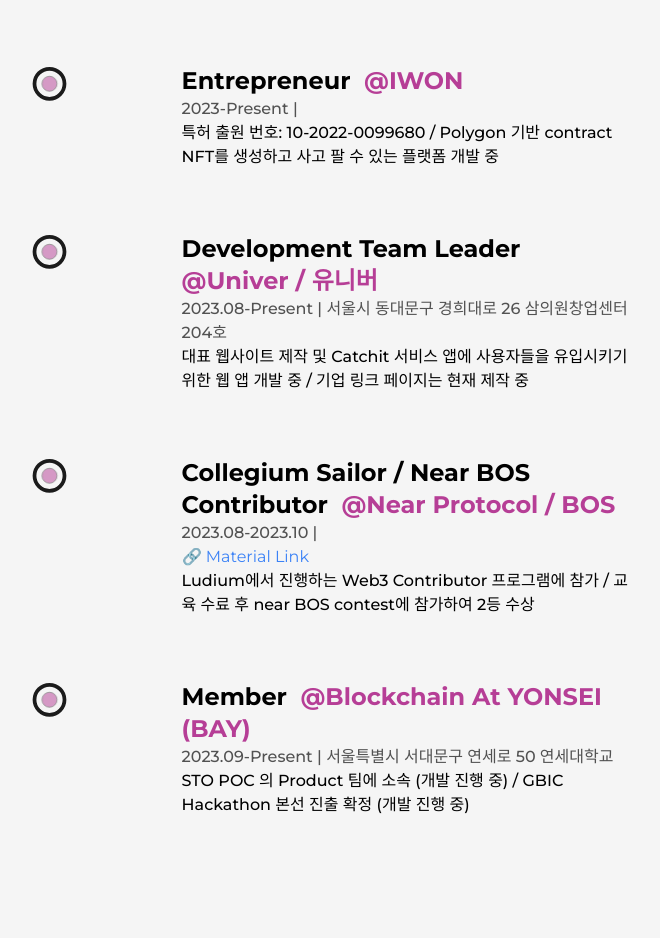
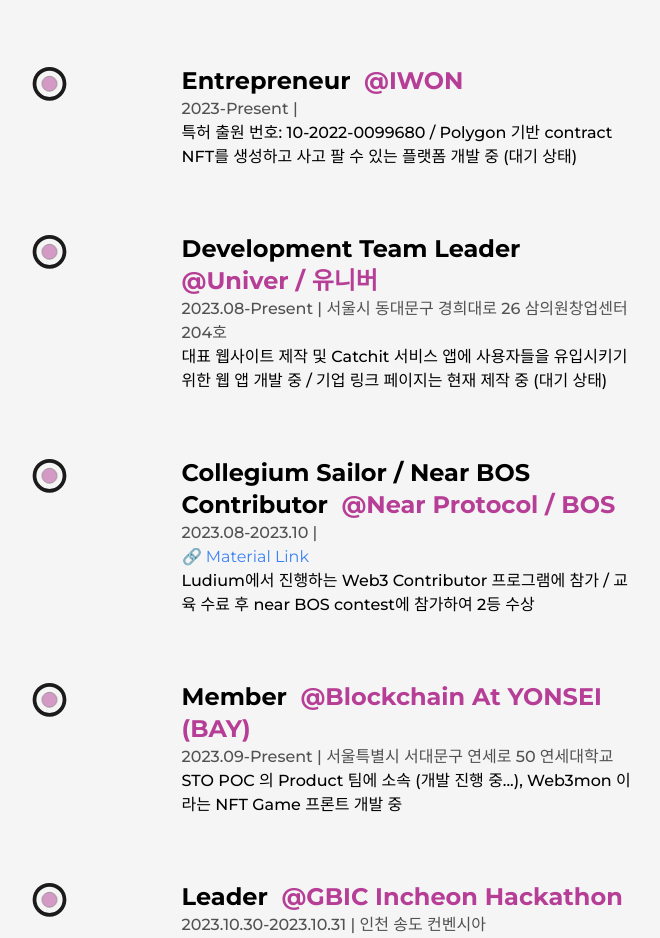
Before and after one commit to YouJun-IWON/Portfolio_site, a Next.js app in the folder my-portfolio/: page /about in a window 1280 px wide. Shown: the part 6550-7488 px from the top of the page, without its empty margins (244-904 px from the left). Built offline with nearby package versions, Linux system fonts and the light colour scheme.

Commit message:
plus GBIC

```diff
--- a/my-portfolio/src/components/Experience.tsx
+++ b/my-portfolio/src/components/Experience.tsx
@@ -125,7 +125,7 @@
             companyLink='https://brunch.co.kr/@iwonyoujun'
             time='2022-2023'
             address=''
-            work="50+편의 글 기재 / 약 4000+ 명의 독자 / 객관적인 과학적, 사회적, 인류역사적 사실을 논리적으로 전개하여 추상적이고 주관적인 존재들을 정의내리는 과정에 대한 내용/ '나의 삶을 생각하기론' 이라는 제목의 작품 출품 / 2번째 작품(가명: '내가 생각하기론') 연재중 "
+            work="50+편의 글 기재 / 약 5000+ 명의 독자 / 객관적인 과학적, 사회적, 인류역사적 사실을 논리적으로 전개하여 추상적이고 주관적인 존재들을 정의내리는 과정에 대한 내용/ '나의 삶을 생각하기론' 이라는 제목의 작품 출품 / 2번째 작품(가명: '내가 생각하기론') 연재중 "
           />
 
           <Details
@@ -144,7 +144,7 @@
             companyLink='https://iwon-page-rose.vercel.app/'
             time='2023-Present'
             address=''
-            work='특허 출원 번호: 10-2022-0099680 / Polygon 기반 contract NFT를 생성하고 사고 팔 수 있는 플랫폼 개발 중'
+            work='특허 출원 번호: 10-2022-0099680 / Polygon 기반 contract NFT를 생성하고 사고 팔 수 있는 플랫폼 개발 중 (대기 상태)'
           />
 
           <Details
@@ -153,7 +153,7 @@
             companyLink='https://catchit-marketing-4a7cf7huk-youjun-iwon.vercel.app/'
             time='2023.08-Present'
             address='서울시 동대문구 경희대로 26 삼의원창업센터 204호'
-            work='대표 웹사이트 제작 및 Catchit 서비스 앱에 사용자들을 유입시키기 위한 웹 앱 개발 중 / 기업 링크 페이지는 현재 제작 중'
+            work='대표 웹사이트 제작 및 Catchit 서비스 앱에 사용자들을 유입시키기 위한 웹 앱 개발 중 / 기업 링크 페이지는 현재 제작 중 (대기 상태)'
           />
 
           <Details
@@ -172,7 +172,17 @@
             companyLink='https://www.blockchainatyonsei.com/'
             time='2023.09-Present'
             address='서울특별시 서대문구 연세로 50 연세대학교'
-            work='STO POC 의 Product 팀에 소속 (개발 진행 중) / GBIC Hackathon 본선 진출 확정 (개발 진행 중)'
+            work='STO POC 의 Product 팀에 소속 (개발 진행 중...), Web3mon 이라는 NFT Game 프론트 개발 중'
+          />
+
+          <Details
+            position='Leader'
+            company='GBIC Incheon Hackathon'
+            companyLink='https://gbichackathon.com/'
+            time='2023.10.30-2023.10.31'
+            address='인천 송도 컨벤시아'
+            blockchainLink='https://www.hankyung.com/article/202311015054O'
+            work='대상 수상 / 아이디어 기획 및 디자인, 프론트 전담, Web3 지갑 연결 및 기능 활용, erc1155 를 아이디어에 맞춰 재구성 후 백엔드와 협업, 팀원들과 역할 분담 및 시간 조율'
           />
 
           {/* <Details
--- a/my-portfolio/src/components/NextJSProjects.tsx
+++ b/my-portfolio/src/components/NextJSProjects.tsx
@@ -107,7 +107,7 @@
           </SwiperSlide>
           <SwiperSlide>
             <Project
-              title='Catchit Application Marketing Page (진행중..)'
+              title='Catchit Application Marketing Page (대기중..)'
               summary='MDX 와 Content Layer을 사용해서 웹페이지 구현 / Supabase를 통한 Postgres database 적용 / appwrite을 활용한 Backend DB 구축 / NextUI 와 Tailwindcss, css를 활용한 디자인 구현 / 앱 상품 기획과 협업하여 업데이트 진행중'
               link='https://catchit-marketing-4a7cf7huk-youjun-iwon.vercel.app/'
               github='https://github.com/YouJun-IWON/Catchit-Marketing-Web'
@@ -117,6 +117,7 @@
               icons={`${NextJSIcon.src} / ${TypescriptIcon.src} / ${TailwindCSS.src} / ${Supabase.src} / ${ContentLayer.src} / ${MDX.src}`}
             />
           </SwiperSlide>
+
         </Swiper>
       </div>
 
--- a/my-portfolio/src/components/OnGoingProjects.tsx
+++ b/my-portfolio/src/components/OnGoingProjects.tsx
@@ -26,7 +26,7 @@
     <>
       <div className='mb-20'>
         <span className='font-bold text-4xl md:text-3xl mb-4 inline-block'>
-          Ongoing project
+          Ongoing Web3 project with Solo
         </span>
         <ProcessingProject
           title='Contract NFT Market'
--- a/my-portfolio/src/components/Web3Projects.tsx
+++ b/my-portfolio/src/components/Web3Projects.tsx
@@ -8,6 +8,7 @@
 import openseaProject from '../../public/images/projects/opensea.png';
 import dnftProject from '../../public/images/projects/dnft.png';
 import NearDnftProject from '../../public/images/projects/NearDNFTComponent.png';
+import GBIC from '../../public/images/projects/GBIC.png';
 
 import { motion } from 'framer-motion';
 
@@ -66,6 +67,18 @@
             date='2023.09.14 ~ 2023.09.21'
             icons={`${NearIcon.src} / ${StyledComponentsIcon.src} / ${ReactIcon.src}`}
             img={NearDnftProject}
+          />
+        </div>
+        <div className='col-span-6 sm:col-span-12'>
+          <Project
+            title='DNFT Stamp Board Ticket Platform'
+            summary='블록체인 기술을 활용하여 인천시의 다양한 문화를 보다 즐겁게 누릴 수 있는 NFT 스탬프 아이디어 / erc1155를 아이디어에 맞춰 제작 했으면 프론트를 전담함 / 대납 서비스와 웹에서 온체인 데이터를 읽어 보다 직관적인 ui로 보여줘서 사용자들이 기존 web2 처럼 편하게 사용할 수 있도록 구성 / 사용자가 쉽고 빠르게 자신만의 stamp 티켓을 여러개 구성 및 관리 할 수 있도록 제작 / 멀티 지갑 연결로 누구나 쉽게 접속 가능하게 구현'
+            link='https://gbic-hackathon.vercel.app/'
+            github='https://github.com/YouJun-IWON/GBIC-hackathon'
+            type='Web3 / Polygon / erc1155 / GBIC 2023 Hackathon / Responsive'
+            date='2023.10.30 ~ 2023.10.31'
+            icons={`${NextJSIcon.src} / ${ReactIcon.src} / ${TypescriptIcon.src} / ${SolidityIcon.src} / ${EtherJSIcon.src} / ${PolygonIcon.src} / ${MoralisIcon.src} / ${HardHatIcon.src} / ${WagmiIcon.src} / ${MotionFramerIcon.src} / ${TailwindCSS.src}`}
+            img={GBIC}
           />
         </div>
       </div>
```
Also changed, not shown: 1 other file (tests, documents, lock files or other folders).
